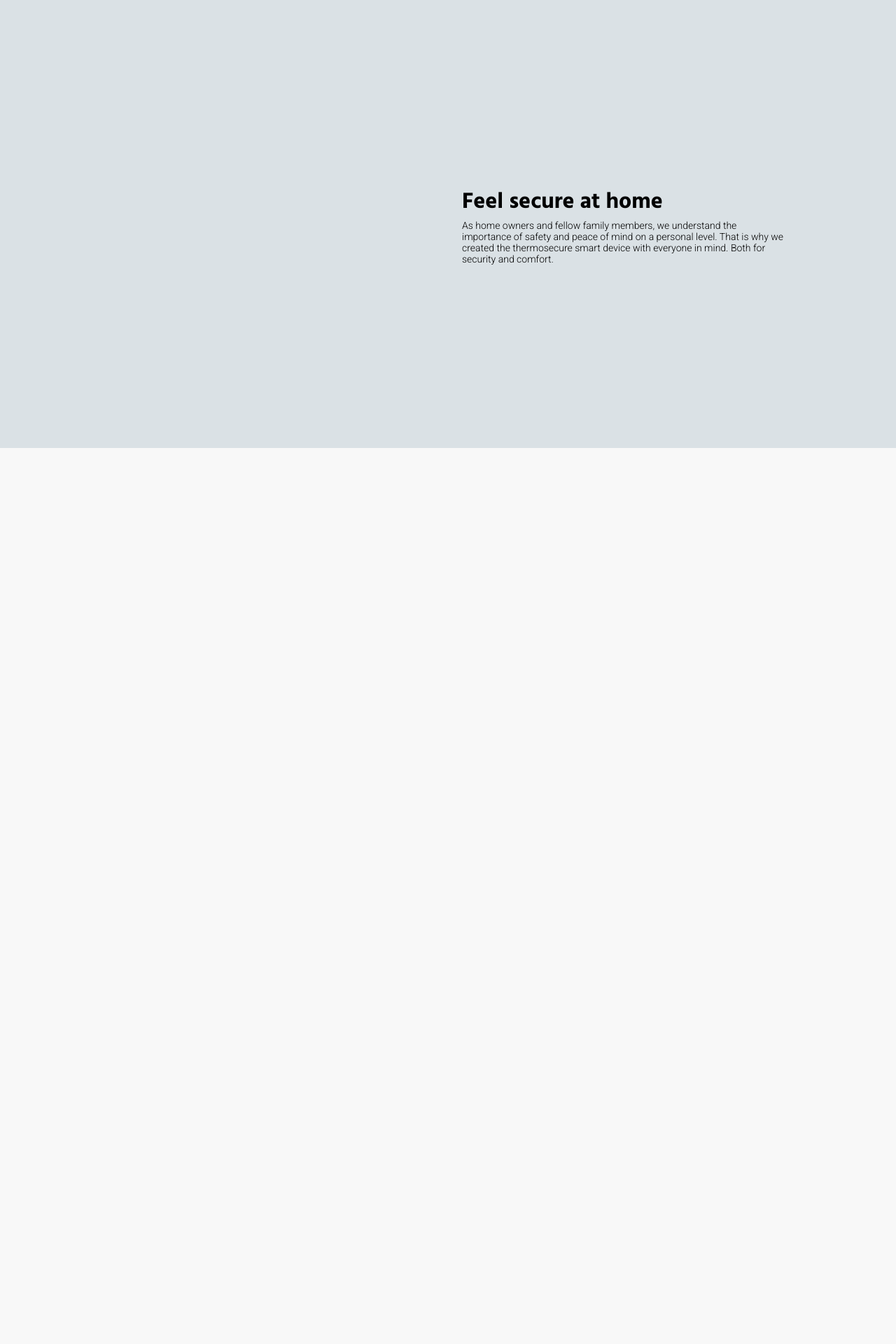
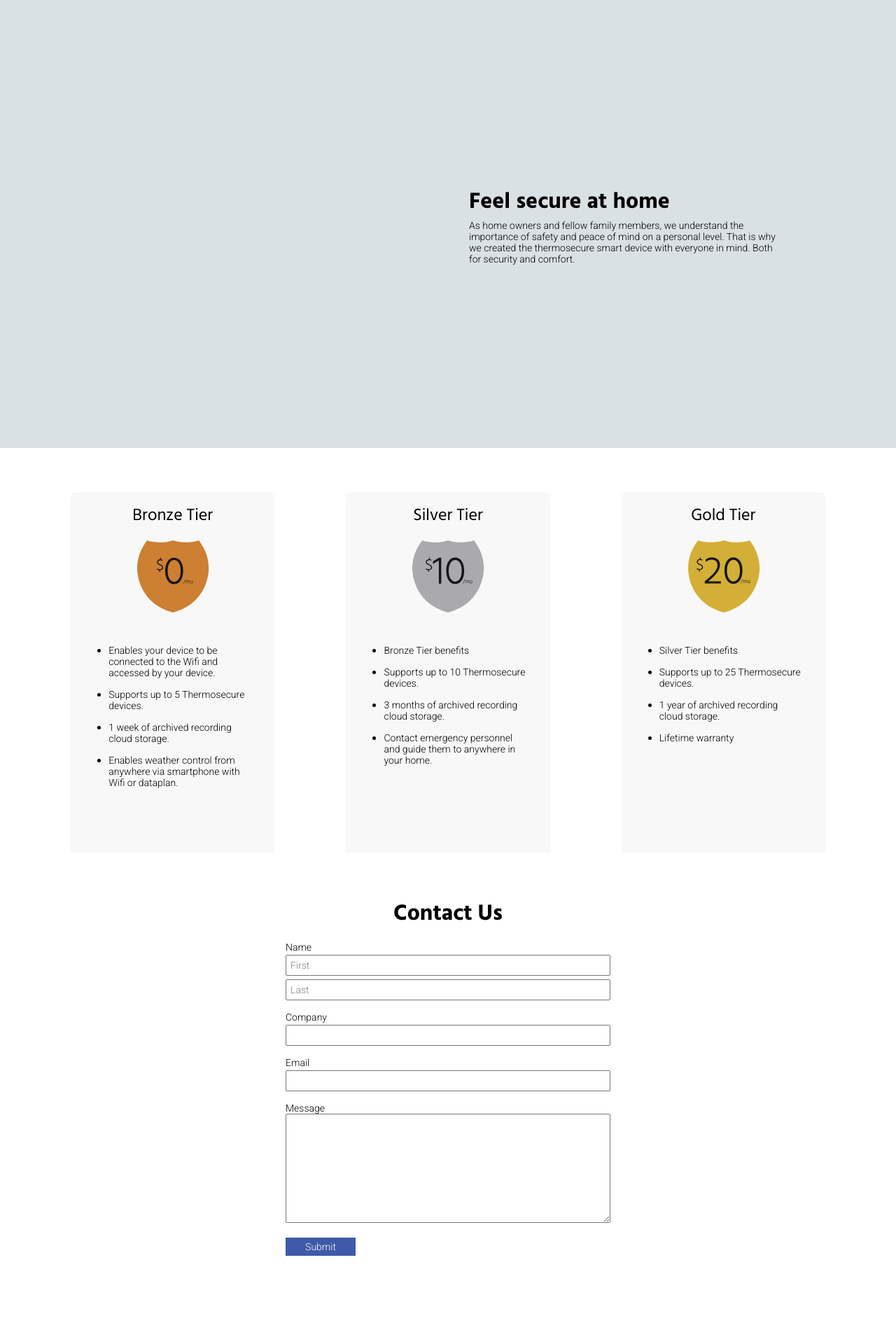
Before and after one commit to SebastianByDesign/Bueno_Carrera_Campbell_Ghalehpardaz_Teves_Hack-A-Thon, a web app: file index.html in a window 1280 px wide. Shown: the part 1920-3840 px from the top of the page at 70% size. Before the commit the page ends 2560 px from the top, so only its background shows below. Run offline with its HTML, style and script files only (its server is not run), Linux system fonts and the light colour scheme; some libraries are stand-ins or nearby versions.

Commit message:
Adding plans and contact sections

```diff
--- a/index.html
+++ b/index.html
@@ -109,6 +109,59 @@
                 </div>
             </div>
         </section>
+        <section class="plans" id="plans">
+            <h1 class="hidden">Plans</h1>
+            <div class="plans-grid">
+                <div class="box">
+                    <h2>Bronze Tier</h2>
+                    <div class="icon"><object class="" type="image/svg+xml" data="public/images/bronzeshield.svg"></object></div>
+                    <ul>
+                        <li><p>Enables your device to be connected to the Wifi and accessed by your device.</p></li>
+                        <li><p>Supports up to 5 Thermosecure devices.</p></li>
+                        <li><p>1 week of archived recording cloud storage.</p></li>
+                        <li><p>Enables weather control from anywhere via smartphone with Wifi or dataplan.</p></li>
+                    </ul>
+                </div>
+                <div class="box">
+                    <h2>Silver Tier</h2>
+                    <div class="icon"><object class="" type="image/svg+xml" data="public/images/silvershield.svg"></object></div>
+                    <ul>
+                        <li><p>Bronze Tier benefits</p></li>
+                        <li><p>Supports up to 10 Thermosecure devices.</p></li>
+                        <li><p>3 months of archived recording cloud storage.</p></li>
+                        <li><p>Contact emergency personnel and guide them to anywhere in your home.</p></li>
+                    </ul>
+                </div>
+                <div class="box">
+                    <h2>Gold Tier</h2>
+                    <div class="icon"><object class="" type="image/svg+xml" data="public/images/goldsheild.svg"></object></div>
+                    <ul>
+                        <li><p>Silver Tier benefits</p></li>
+                        <li><p>Supports up to 25 Thermosecure devices.</p></li>
+                        <li><p>1 year of archived recording cloud storage.</p></li>
+                        <li><p>Lifetime warranty</p></li>
+                    </ul>
+                </div>
+            </div>
+        </section>
+        <section class="contact-form" id="contact">
+            <div class="form">
+                <h1>Contact Us</h1>
+                <form>
+                    <p>Name</p>
+                    <input type="text" name="first" value="First"/>
+                    <input type="text" name="fast" value="Last"/>
+                    <p>Company</p>
+                    <input type="text" name="company">
+                    <p>Email</p>
+                    <input type="text" name="email">
+                    <p>Message</p>
+                    <textarea name="message" rows="10" cols="40"></textarea>
+                    <br>
+                    <input type="submit">
+                </form>
+            </div>
+        </section>
         <script src="js/main.js"></script>
     </body>
 </html>
--- /dev/null
+++ b/sass/layout/_form.scss
@@ -0,0 +1,38 @@
+.contact-form {
+    .form {
+        width: 100%;
+
+        h1 {
+            text-align: center;
+            margin: 0;
+        }
+
+        form {
+            display: flex;
+            flex-wrap: wrap;
+            flex-direction: column;
+            align-content: center;
+
+            p {
+                margin-bottom: 0;
+            }
+
+            input {
+                font-family: $roboto;
+                font-size: 14px;
+                padding: 5px;
+                margin: 2.5px 0;
+                color: gray;
+                width: 450px;
+            }
+
+            input[type=submit] {
+                color: white;
+                background-color: $blue;
+                width: 100px;
+                border: none;
+
+            }
+        }
+    }
+}
--- a/sass/main.scss
+++ b/sass/main.scss
@@ -1,11 +1,13 @@
 // Importing variables
 @import "_vars";
 @import "layout/navbar";
+@import "layout/form";
 @import "components/sidebar";
 @import "pages/hero";
 @import "pages/units";
 @import "pages/thermo";
 @import "pages/secure";
+@import "pages/plans";
 
 .hidden {
     display: none;
--- /dev/null
+++ b/sass/pages/_plans.scss
@@ -0,0 +1,51 @@
+.plans {
+    margin-top: 0;
+
+    .plans-grid {
+        display: flex;
+        flex-direction: row;
+        flex-wrap: wrap;
+        align-items: center;
+        justify-content: space-evenly;
+        width: 100vw;
+
+        .box {
+            width: calc( 150px + (300 - 150) * ((100vw - #{$min-width}px) / (#{$max-width} - #{$min-width})));
+            height: 500px;
+            background-color: $gray;
+            padding: 15px 15px 0 15px;
+            border-radius: 10px 10px 0 0;
+
+            .icon {
+                display: flex;
+                width: 100%;
+                border-radius: 10px 10px 0 0;
+                justify-content: center;
+
+                object {
+                    width: 50%;
+
+                }
+            }
+
+            h2 {
+                text-align: center;
+                margin: 0;
+            }
+
+            ul {
+                margin: 0;
+
+                li {
+                    padding: 0;
+                    padding-right: 20px;
+
+                    p {
+                        padding: 0
+                    }
+                }
+
+            }
+        }
+    }
+}
--- a/sass/pages/_secure.scss
+++ b/sass/pages/_secure.scss
@@ -12,12 +12,12 @@
             width: 50%;
 
             h1 {
-                padding: 0 20px;
+                padding: 0 30px;
                 margin: 0;
             }
 
             p {
-                padding: 0 25% 0 20px;
+                padding: 0 25% 0 30px;
                 margin: 0;
             }
         }
```
Also changed, not shown: public/css/main.css, public/images/bronzeshield.svg (added), public/images/goldsheild.svg (added), public/images/silvershield.svg (added), sass/pages/_units.scss (indentation only), 1 other file.
